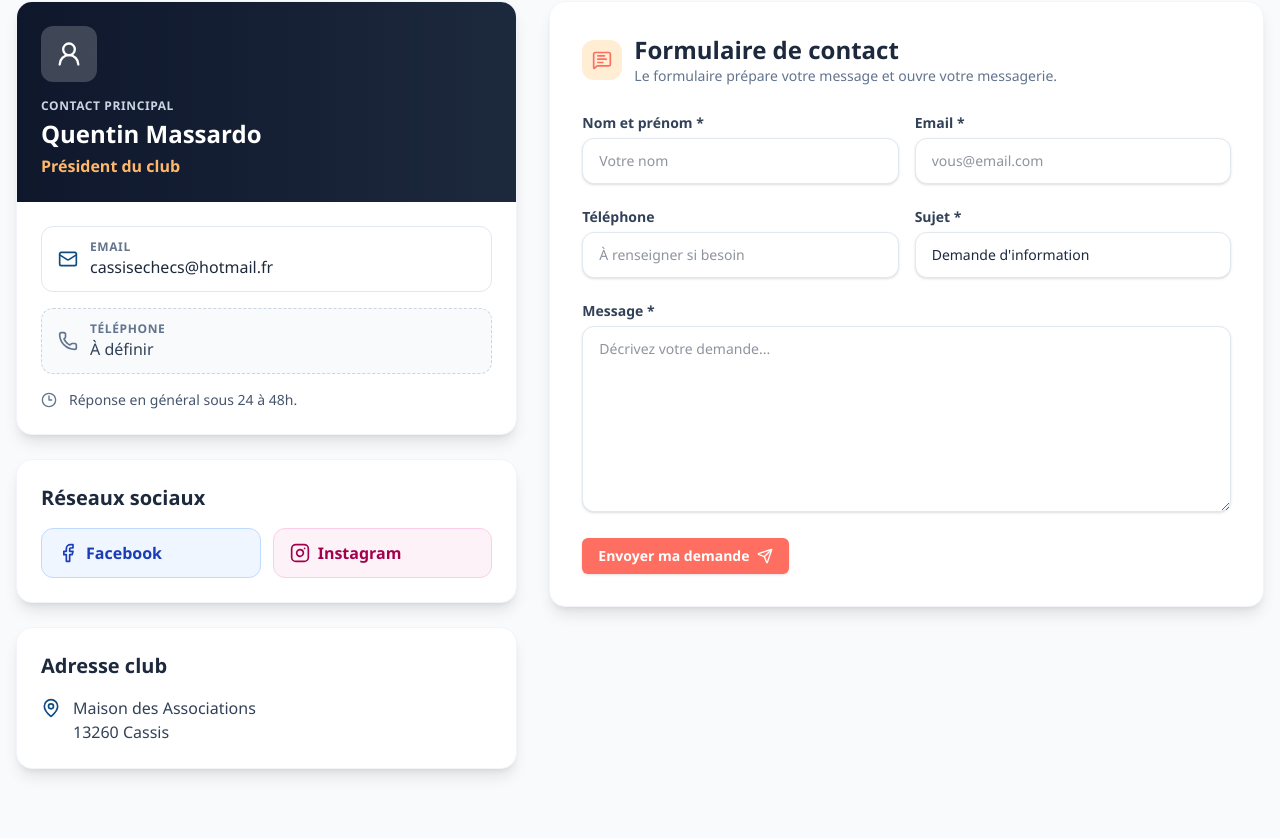
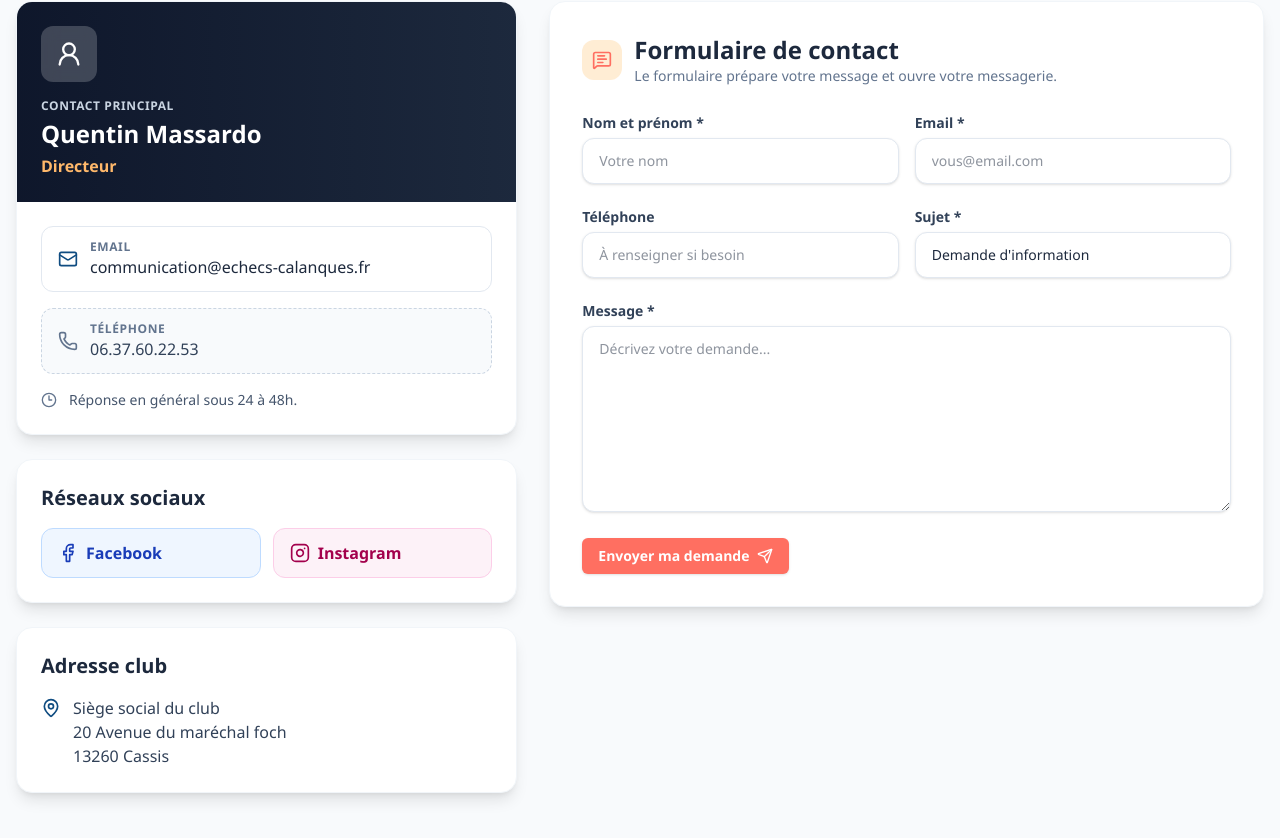
Before and after one commit to jgiraudeau/ac_echecs_calanques, a Next.js app: page /contact in a window 1280 px wide. Shown: the part 420-1258 px from the top of the page. Built offline with nearby package versions, Linux system fonts and the light colour scheme.

Commit message:
Update schedule and contact details

```diff
--- a/src/app/contact/page.tsx
+++ b/src/app/contact/page.tsx
@@ -44,7 +44,7 @@ function buildMailtoLink(form: ContactFormState): string {
     form.message.trim(),
   ].join("\n");
 
-  return `mailto:cassisechecs@hotmail.fr?subject=${encodeURIComponent(subjectLine)}&body=${encodeURIComponent(body)}`;
+  return `mailto:communication@echecs-calanques.fr?subject=${encodeURIComponent(subjectLine)}&body=${encodeURIComponent(body)}`;
 }
 
 export default function ContactPage() {
@@ -102,18 +102,18 @@ export default function ContactPage() {
                 </div>
                 <p className="text-xs uppercase tracking-wider text-slate-300 font-semibold mb-1">Contact principal</p>
                 <h2 className="text-2xl font-extrabold">Quentin Massardo</h2>
-                <p className="text-orange-300 font-semibold mt-1">Président du club</p>
+                <p className="text-orange-300 font-semibold mt-1">Directeur</p>
               </div>
 
               <div className="p-6 space-y-4">
                 <a
-                  href="mailto:cassisechecs@hotmail.fr"
+                  href="mailto:communication@echecs-calanques.fr"
                   className="flex items-center gap-3 rounded-xl border border-slate-200 px-4 py-3 hover:border-primary/40 hover:bg-blue-50 transition-colors"
                 >
                   <Mail className="w-5 h-5 text-primary" />
                   <div>
                     <p className="text-xs uppercase tracking-wider text-slate-500 font-semibold">Email</p>
-                    <p className="text-slate-800 font-medium">cassisechecs@hotmail.fr</p>
+                    <p className="text-slate-800 font-medium">communication@echecs-calanques.fr</p>
                   </div>
                 </a>
 
@@ -121,7 +121,7 @@ export default function ContactPage() {
                   <Phone className="w-5 h-5 text-slate-500" />
                   <div>
                     <p className="text-xs uppercase tracking-wider text-slate-500 font-semibold">Téléphone</p>
-                    <p className="text-slate-700 font-medium">À définir</p>
+                    <p className="text-slate-700 font-medium">06.37.60.22.53</p>
                   </div>
                 </div>
 
@@ -161,7 +161,9 @@ export default function ContactPage() {
               <div className="flex items-start gap-3 text-slate-700">
                 <MapPin className="w-5 h-5 text-primary mt-0.5" />
                 <p>
-                  Maison des Associations
+                  Siège social du club
+                  <br />
+                  20 Avenue du maréchal foch
                   <br />
                   13260 Cassis
                 </p>
--- a/src/lib/locations.ts
+++ b/src/lib/locations.ts
@@ -48,7 +48,6 @@ export const LOCATION_ENTRIES: LocationEntry[] = [
     address: "Av. Paul Cézanne, 13470 Carnoux-en-Provence",
     verification: "verified",
     source: "Club Échecs",
-    note: "Club (le jeudi de 16h30 à 18h30)",
   },
   {
     id: "institution-sainte-trinite-marseille",
@@ -68,7 +67,7 @@ export const LOCATION_ENTRIES: LocationEntry[] = [
     address: "327 avenue de St Jean, 13600 La Ciotat",
     verification: "verified",
     source: "Club Échecs",
-    note: "Club (le lundi de 16h30 à 18h30)",
+    note: "Club (le lundi et le jeudi de 16h30 à 18h30)",
   },
   {
     id: "salle-culture-ceyreste",
```
